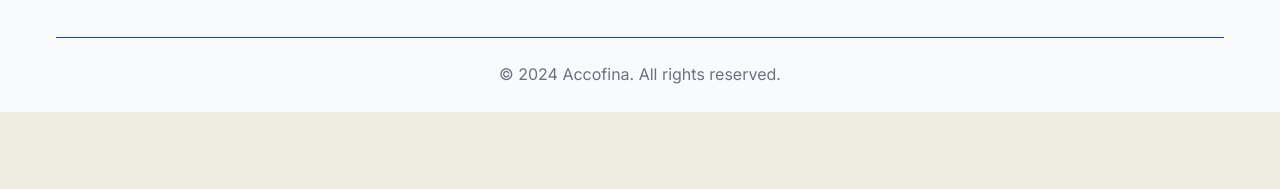
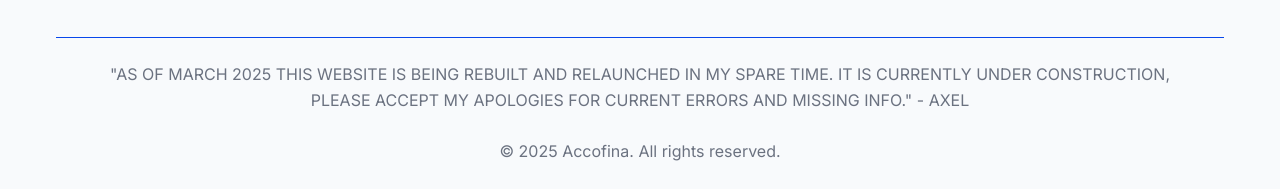
Before and after one commit to axel-t81/accofina-content-publishing, a plain HTML site: page books.html in a window 1280 px wide. Shown: the part 2716-2905 px from the top of the page. Before the commit the page ends 2828 px from the top, so only its background shows below. Drawn offline with Linux system fonts and the light colour scheme.

Commit message:
Add Under Construction notice.

```diff
--- a/books.html
+++ b/books.html
@@ -191,7 +191,9 @@
                 </div>
             </div>
             <div class="footer-bottom">
-                <p>&copy; 2024 Accofina. All rights reserved.</p>
+                <p>"AS OF MARCH 2025 THIS WEBSITE IS BEING REBUILT AND RELAUNCHED IN MY SPARE TIME. IT IS CURRENTLY UNDER CONSTRUCTION,
+                    <br>PLEASE ACCEPT MY APOLOGIES FOR CURRENT ERRORS AND MISSING INFO." - AXEL</p>
+                <br>&copy; 2025 Accofina. All rights reserved.
             </div>
         </div>
     </footer>
```
Also changed, not shown: index.html (+3 -1 lines), resources.html (+3 -1 lines), youtube.html (+3 -1 lines).
